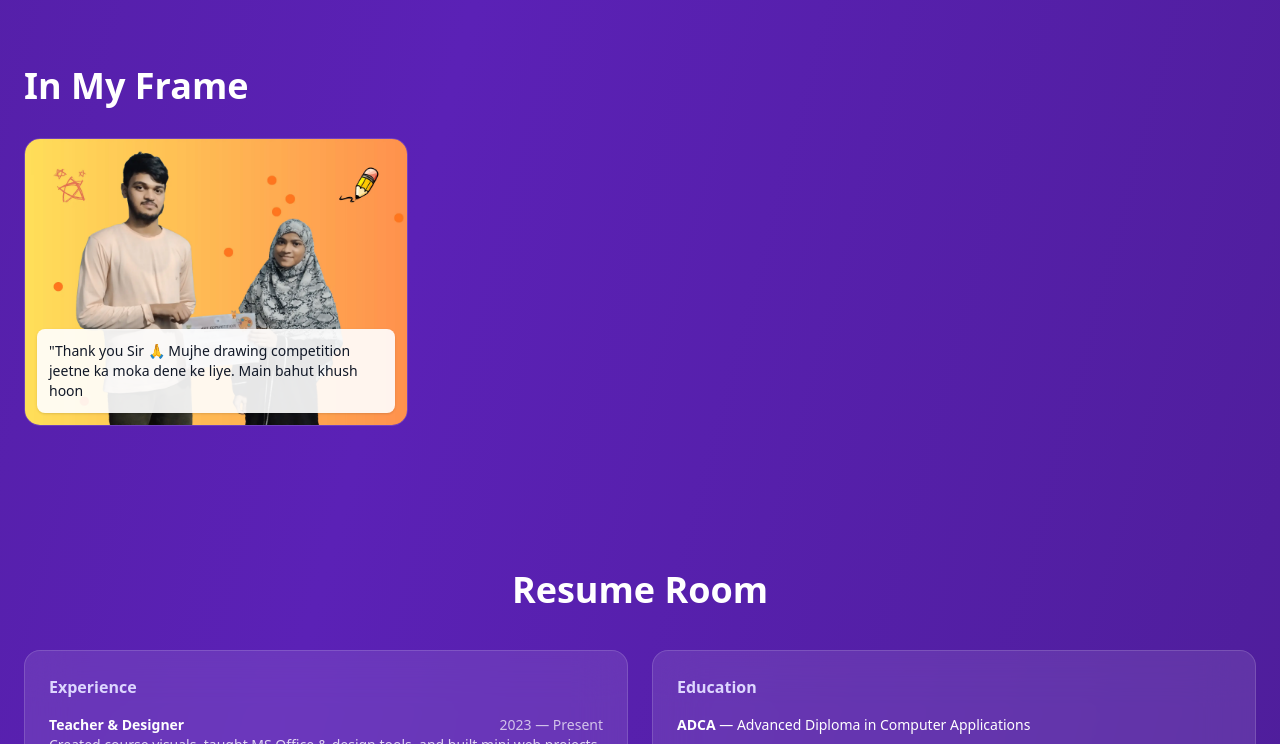
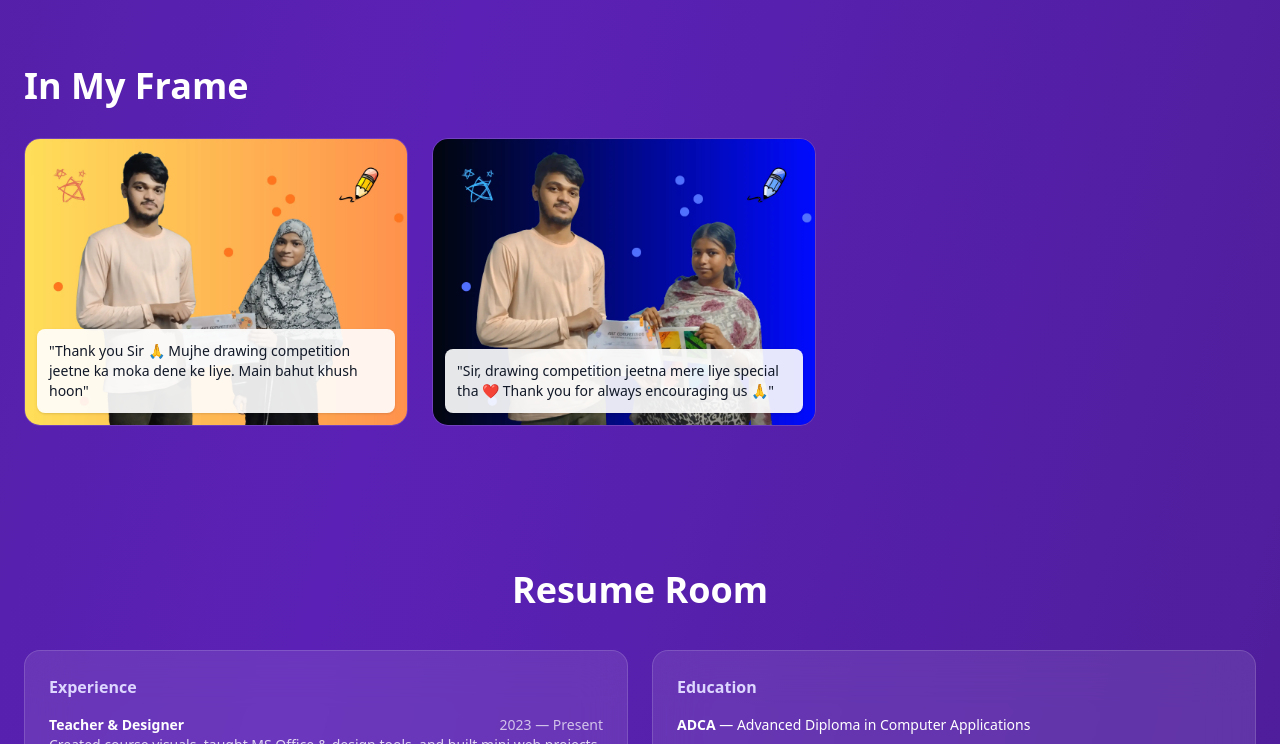
Before and after one commit to javedportfolio/Me, a plain HTML site: page index.html in a window 1280 px wide. Shown: the part 3040-3784 px from the top of the page. Drawn offline with nearby package versions, Linux system fonts and the light colour scheme.

Commit message:
Update index.html

```diff
--- a/index.html
+++ b/index.html
@@ -443,7 +443,18 @@
              class="w-full h-full object-cover cursor-pointer"/>
         <!-- Overlay Review -->
         <div class="absolute bottom-3 left-3 right-3 bg-white/90 text-gray-900 text-sm p-3 rounded-lg shadow">
-          "Thank you Sir 🙏 Mujhe drawing competition jeetne ka moka dene ke liye. Main bahut khush hoon        </div>
+          "Thank you Sir 🙏 Mujhe drawing competition jeetne ka moka dene ke liye. Main bahut khush hoon"      </div>
+      </div>
+       <!-- Card 2 -->
+      <div class="relative snap-center flex-shrink-0 w-96 h-72 rounded-2xl overflow-hidden border border-white/15 hover:shadow-xl transition">
+        <img src="images/compitition/comp2.webp"
+             onclick="openModal(this.src)"
+             class="w-full h-full object-cover cursor-pointer"/>
+        <!-- Overlay Review -->
+        <div class="absolute bottom-3 left-3 right-3 bg-white/90 text-gray-900 text-sm p-3 rounded-lg shadow">
+        "Sir, drawing competition jeetna mere liye special tha ❤️ Thank you for always encouraging us 🙏"
+
+        </div>
       </div>
     </section>
 
```
